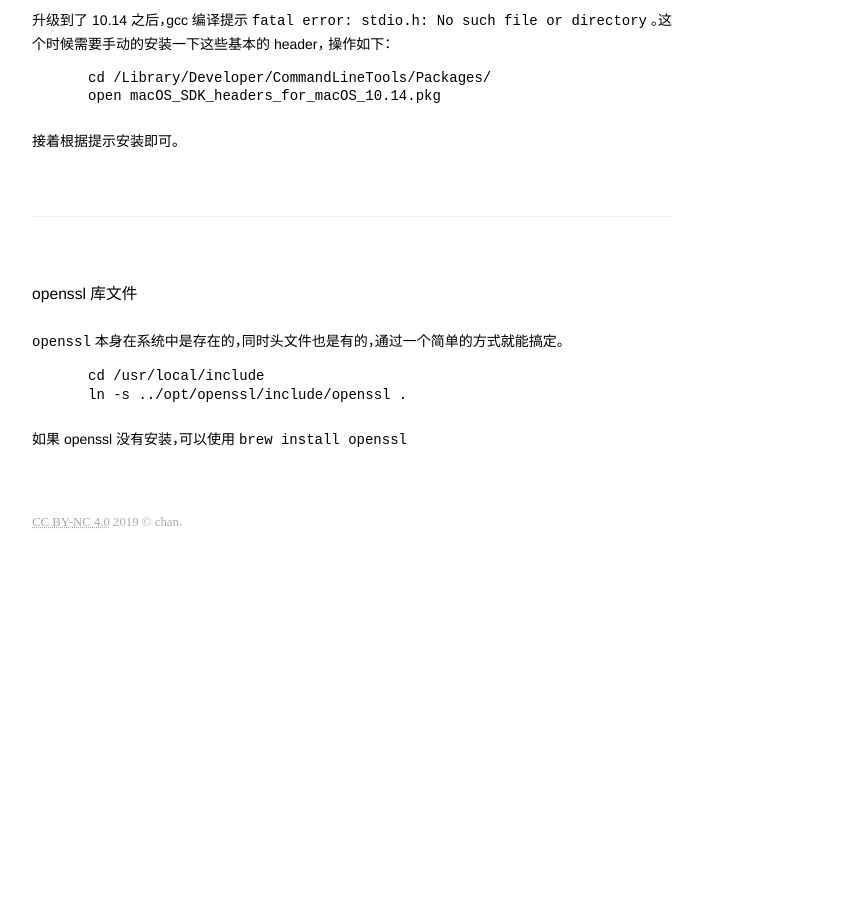
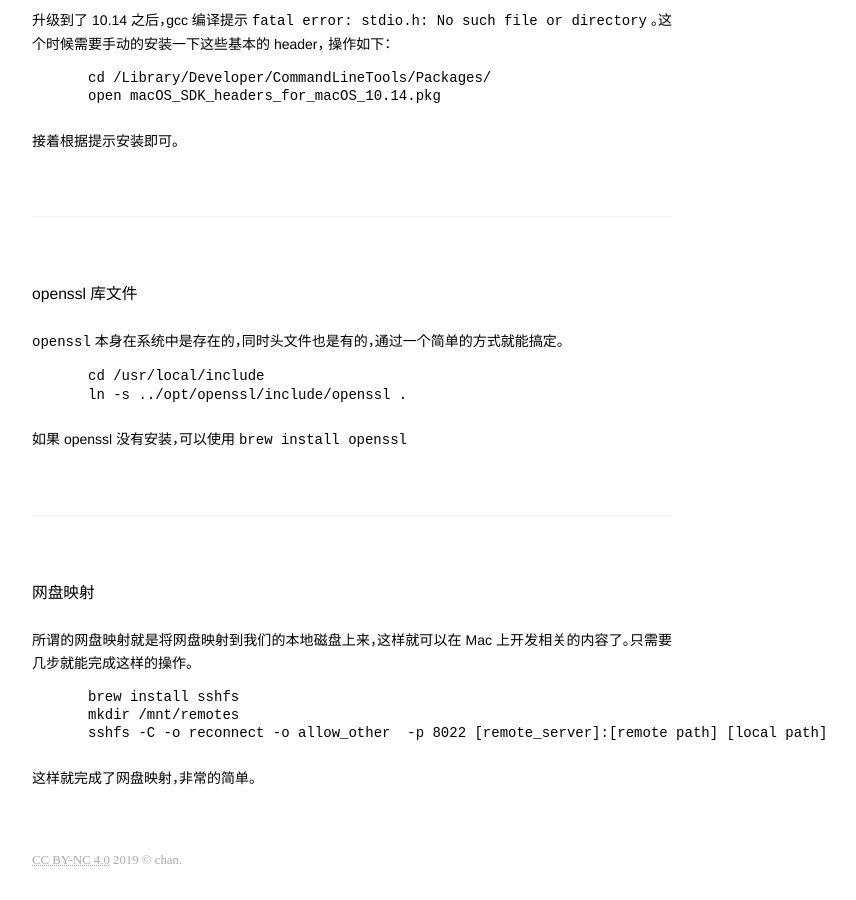
Before and after one commit to JesseEisen/chan, a Jekyll site: the page built from _posts/2019-10-04-mac-use.md, in a window 1280 px wide and 900 px high, scrolled down 873 px. Shown: the whole window, without its empty margins (288-1144 px from the left). Built offline with Jekyll 4.4.1, drawn with Linux system fonts in a browser that asks for light colours; before the commit the page ends 1435 px from its top, so only the background shows below that.

Commit message:
add a new mac feature

````diff
--- a/_posts/2019-10-04-mac-use.md
+++ b/_posts/2019-10-04-mac-use.md
@@ -48,3 +48,17 @@ ln -s ../opt/openssl/include/openssl .
 ```
 
 如果 openssl 没有安装，可以使用 `brew install openssl`
+
+---
+
+### 网盘映射
+
+所谓的网盘映射就是将网盘映射到我们的本地磁盘上来，这样就可以在 Mac 上开发相关的内容了。只需要几步就能完成这样的操作。
+
+```
+brew install sshfs
+mkdir /mnt/remotes
+sshfs -C -o reconnect -o allow_other  -p 8022 [remote_server]:[remote path] [local path]
+```
+
+这样就完成了网盘映射，非常的简单。
````
Also changed, not shown: other parts of _posts/2019-10-04-mac-use.md (+1 -1 lines).
